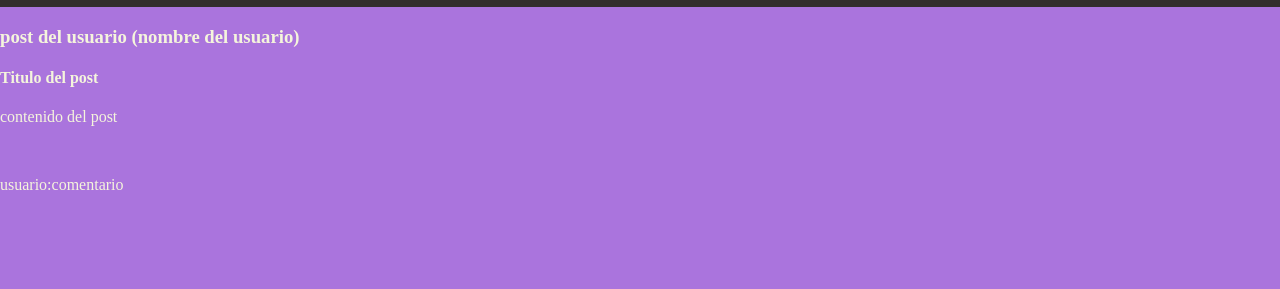
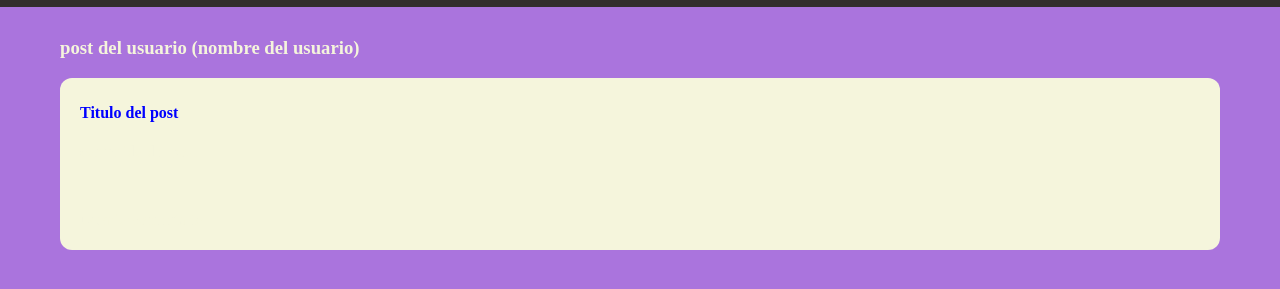
Before and after one commit to Priscila-27/Curso-git, a plain HTML site: page index.html in a window 1280 px wide. Shown: the part 63-352 px from the top of the page. Drawn offline with Linux system fonts and the light colour scheme; a web font is replaced by a local one.

Commit message:
add pos style

```diff
--- a/style.css
+++ b/style.css
@@ -20,3 +20,19 @@ h1 {
     width:50px ;
     height: 50px;
 }
+.container {
+    margin-top: 30px;
+    padding: 0 60px 0 60px;
+}
+.post{
+    background-color: beige;
+    margin-bottom: 15px;
+    padding: 5px 20px 5px 20px;
+    border-radius: 12px;
+}
+.post h4{
+    color: blueviolet;
+}
+.post h4{
+    color: blue;
+}
```
